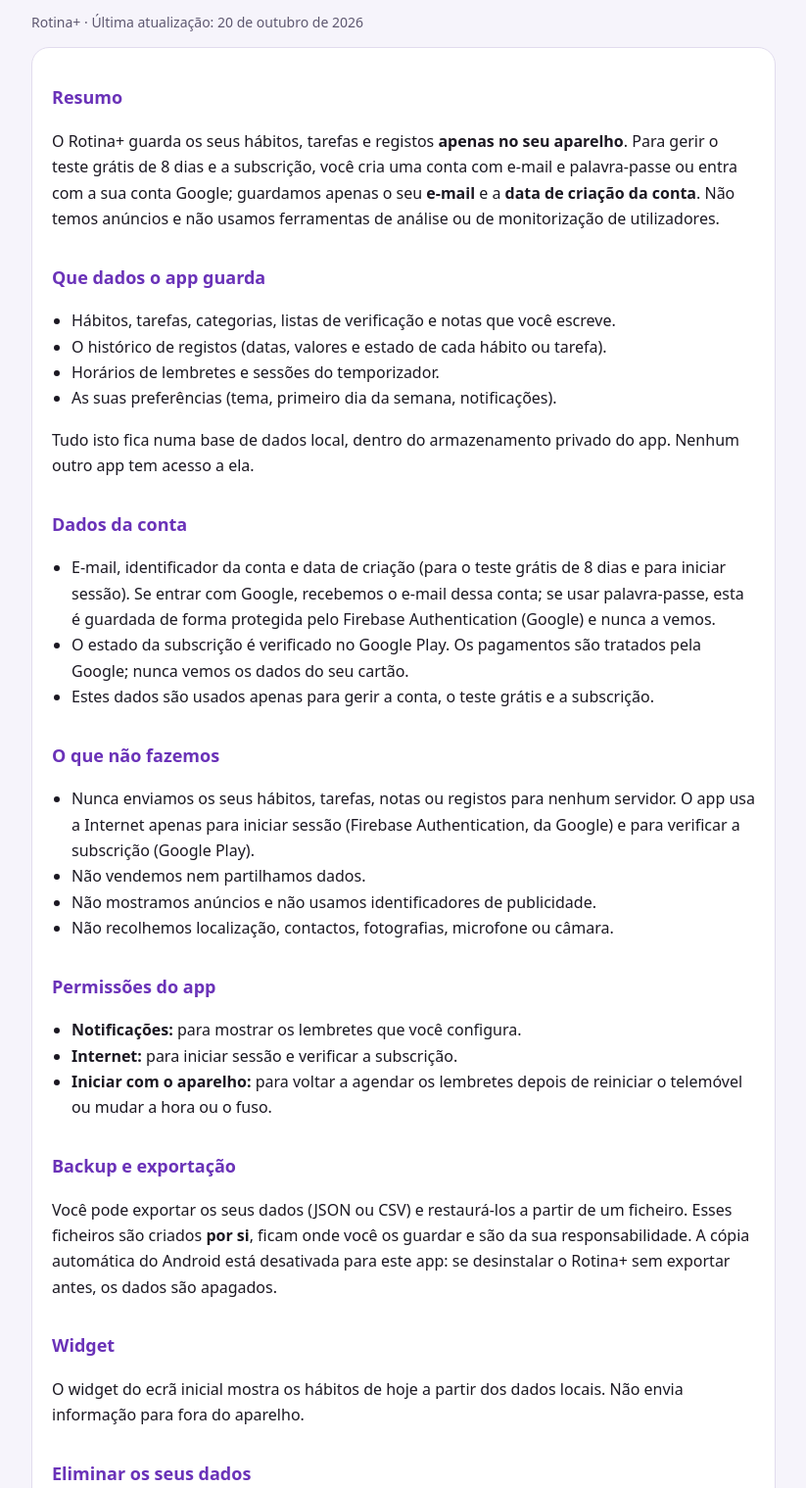
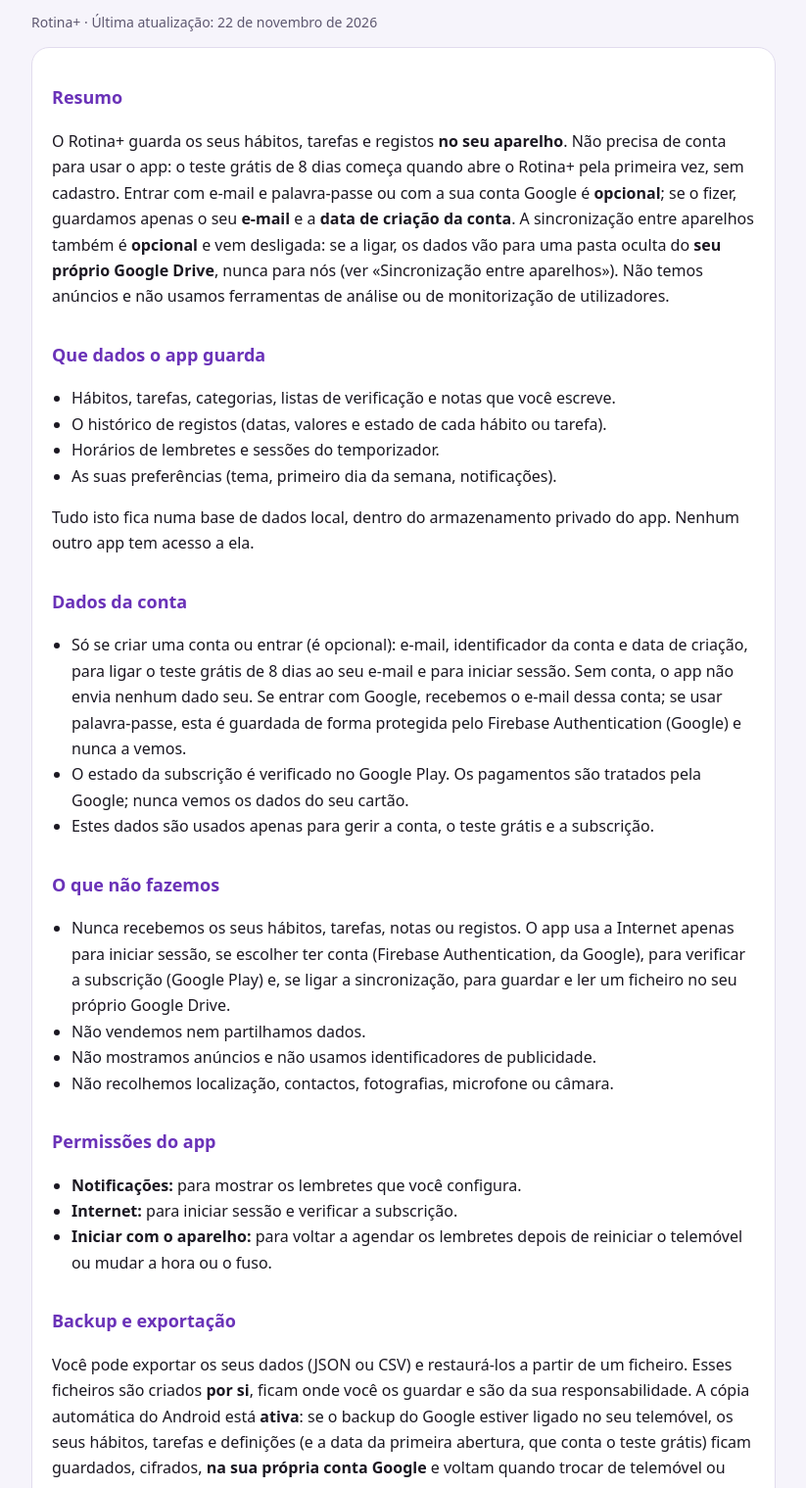
Before and after one commit to MateusCatuane/rotina-plus-privacidade, a plain HTML site: page index.html in a window 1280 px wide. Shown: the part 81-1600 px from the top of the page at 98% size, without its empty margins (228-1051 px from the left). Drawn offline with Linux system fonts and the light colour scheme.

Commit message:
Politica de privacidade de 22/11/2026: conta opcional, backup do Android e sincronizacao por Drive
- O teste gratis conta da primeira abertura; entrar com conta e opcional.
- O backup automatico do Android esta ativo (dados na conta Google do utilizador).
- Sincronizacao entre aparelhos opcional e desligada: o ficheiro vai para uma pasta
  oculta do proprio Google Drive do utilizador, nunca para o programador.

Co-Authored-By: Claude Sonnet 5.5 <noreply@anthropic.com>

```diff
--- a/index.html
+++ b/index.html
@@ -19,11 +19,11 @@
 <body>
 <main>
   <h1>Política de Privacidade</h1>
-  <p class="muted">Rotina+ · Última atualização: 20 de outubro de 2026</p>
+  <p class="muted">Rotina+ · Última atualização: 22 de novembro de 2026</p>
   <div class="card">
 
   <h2>Resumo</h2>
-  <p>O Rotina+ guarda os seus hábitos, tarefas e registos <strong>apenas no seu aparelho</strong>. Para gerir o teste grátis de 8 dias e a subscrição, você cria uma conta com e-mail e palavra-passe ou entra com a sua conta Google; guardamos apenas o seu <strong>e-mail</strong> e a <strong>data de criação da conta</strong>. Não temos anúncios e não usamos ferramentas de análise ou de monitorização de utilizadores.</p>
+  <p>O Rotina+ guarda os seus hábitos, tarefas e registos <strong>no seu aparelho</strong>. Não precisa de conta para usar o app: o teste grátis de 8 dias começa quando abre o Rotina+ pela primeira vez, sem cadastro. Entrar com e-mail e palavra-passe ou com a sua conta Google é <strong>opcional</strong>; se o fizer, guardamos apenas o seu <strong>e-mail</strong> e a <strong>data de criação da conta</strong>. A sincronização entre aparelhos também é <strong>opcional</strong> e vem desligada: se a ligar, os dados vão para uma pasta oculta do <strong>seu próprio Google Drive</strong>, nunca para nós (ver «Sincronização entre aparelhos»). Não temos anúncios e não usamos ferramentas de análise ou de monitorização de utilizadores.</p>
 
   <h2>Que dados o app guarda</h2>
   <ul>
@@ -36,14 +36,14 @@
 
   <h2>Dados da conta</h2>
   <ul>
-    <li>E-mail, identificador da conta e data de criação (para o teste grátis de 8 dias e para iniciar sessão). Se entrar com Google, recebemos o e-mail dessa conta; se usar palavra-passe, esta é guardada de forma protegida pelo Firebase Authentication (Google) e nunca a vemos.</li>
+    <li>Só se criar uma conta ou entrar (é opcional): e-mail, identificador da conta e data de criação, para ligar o teste grátis de 8 dias ao seu e-mail e para iniciar sessão. Sem conta, o app não envia nenhum dado seu. Se entrar com Google, recebemos o e-mail dessa conta; se usar palavra-passe, esta é guardada de forma protegida pelo Firebase Authentication (Google) e nunca a vemos.</li>
     <li>O estado da subscrição é verificado no Google Play. Os pagamentos são tratados pela Google; nunca vemos os dados do seu cartão.</li>
     <li>Estes dados são usados apenas para gerir a conta, o teste grátis e a subscrição.</li>
   </ul>
 
   <h2>O que não fazemos</h2>
   <ul>
-    <li>Nunca enviamos os seus hábitos, tarefas, notas ou registos para nenhum servidor. O app usa a Internet apenas para iniciar sessão (Firebase Authentication, da Google) e para verificar a subscrição (Google Play).</li>
+    <li>Nunca recebemos os seus hábitos, tarefas, notas ou registos. O app usa a Internet apenas para iniciar sessão, se escolher ter conta (Firebase Authentication, da Google), para verificar a subscrição (Google Play) e, se ligar a sincronização, para guardar e ler um ficheiro no seu próprio Google Drive.</li>
     <li>Não vendemos nem partilhamos dados.</li>
     <li>Não mostramos anúncios e não usamos identificadores de publicidade.</li>
     <li>Não recolhemos localização, contactos, fotografias, microfone ou câmara.</li>
@@ -57,7 +57,7 @@
   </ul>
 
   <h2>Backup e exportação</h2>
-  <p>Você pode exportar os seus dados (JSON ou CSV) e restaurá-los a partir de um ficheiro. Esses ficheiros são criados <strong>por si</strong>, ficam onde você os guardar e são da sua responsabilidade. A cópia automática do Android está desativada para este app: se desinstalar o Rotina+ sem exportar antes, os dados são apagados.</p>
+  <p>Você pode exportar os seus dados (JSON ou CSV) e restaurá-los a partir de um ficheiro. Esses ficheiros são criados <strong>por si</strong>, ficam onde você os guardar e são da sua responsabilidade. A cópia automática do Android está <strong>ativa</strong>: se o backup do Google estiver ligado no seu telemóvel, os seus hábitos, tarefas e definições (e a data da primeira abertura, que conta o teste grátis) ficam guardados, cifrados, <strong>na sua própria conta Google</strong> e voltam quando trocar de telemóvel ou reinstalar o app. Nós nunca vemos nem acedemos a essa cópia. Os dados de sessão (e-mail e token) e o estado da subscrição não entram nela. Pode desligar o backup em Definições do Android › Google › Backup; se o fizer e desinstalar o Rotina+ sem exportar antes, os dados são apagados.</p>
 
   <h2>Widget</h2>
   <p>O widget do ecrã inicial mostra os hábitos de hoje a partir dos dados locais. Não envia informação para fora do aparelho.</p>
@@ -69,8 +69,11 @@
   <h2>Crianças</h2>
   <p>O app não se destina a crianças com menos de 13 anos e não recolhe deliberadamente dados pessoais delas.</p>
 
+  <h2>Sincronização entre aparelhos</h2>
+  <p>É <strong>opcional</strong> e vem <strong>desligada</strong>. Se a ligar, o app pede à Google acesso a uma <strong>pasta oculta do seu próprio Google Drive</strong> (escopo <code>drive.appdata</code>), que só o Rotina+ vê, e guarda lá um ficheiro com os seus hábitos, tarefas e histórico para os manter iguais nos seus aparelhos. Esse ficheiro é seu: <strong>nunca o recebemos nem o podemos ler</strong>, e o app não acede a nenhum outro ficheiro do seu Drive. Pode desligar a sincronização quando quiser; para apagar o ficheiro, vá às definições do Google Drive › Gerir apps › Rotina+. O Google trata esses dados segundo a sua própria política de privacidade.</p>
+
   <h2>Alterações futuras</h2>
-  <p>Se uma versão futura adicionar sincronização na nuvem ou novos tipos de dados, esta política será atualizada <em>antes</em> e o app explicará claramente que dados seriam enviados e para quê, pedindo a sua escolha.</p>
+  <p>Se uma versão futura recolher novos tipos de dados ou os enviar para servidores nossos, esta política será atualizada <em>antes</em> e o app explicará claramente que dados seriam enviados e para quê, pedindo a sua escolha.</p>
 
   <h2>Contacto</h2>
   <p>Dúvidas sobre privacidade: <a href="mailto:mateuscatuanetec@gmail.com">mateuscatuanetec@gmail.com</a></p>
```
